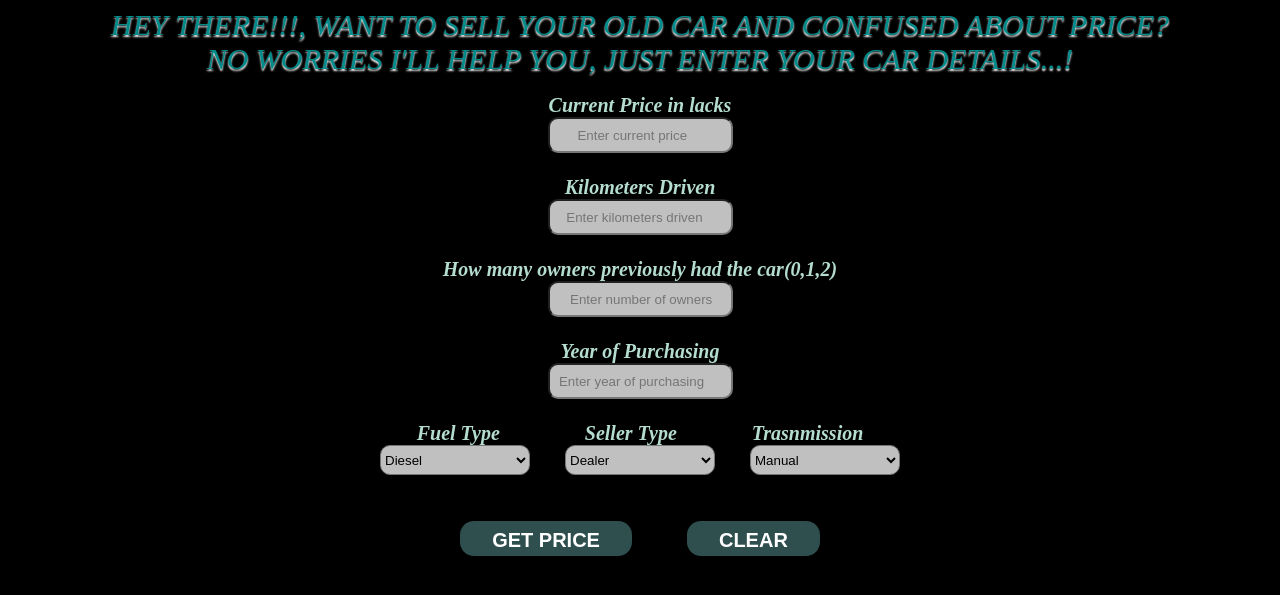
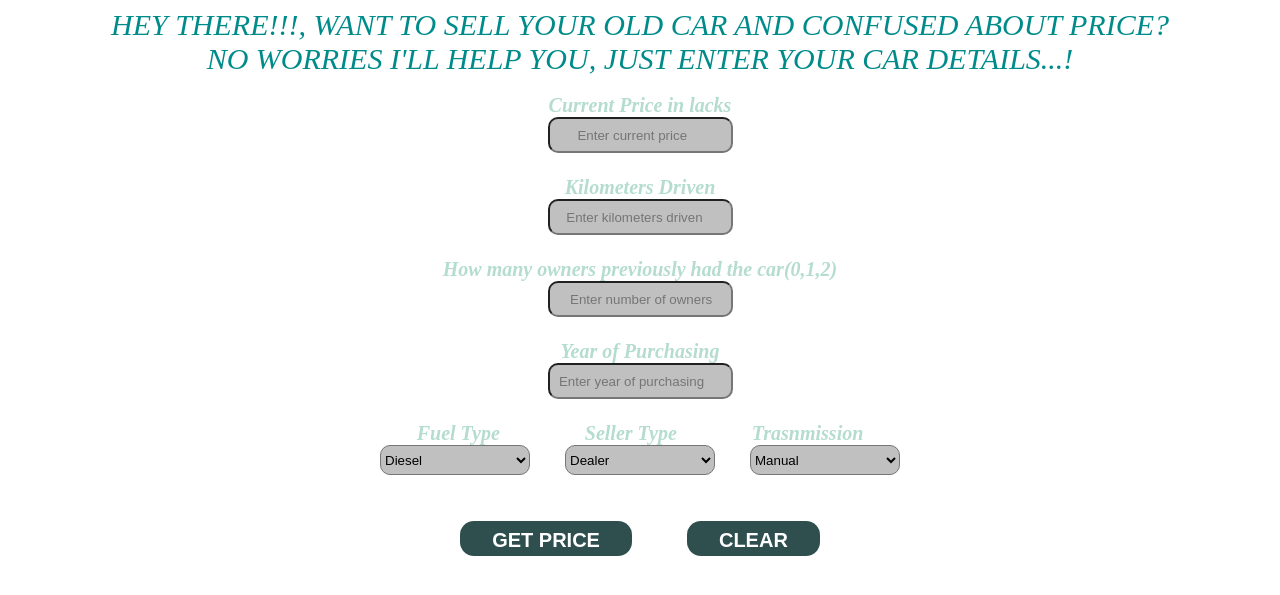
Before and after one commit to Kavana12345/car_code, a Flask app: page / in a window 1280 px wide. Shown: the top 595 px of the page. Run offline with Flask 2, Linux system fonts and the light colour scheme; parts of the project's set-up code (start-up, migrations or seed data) failed here and were passed over.

Commit message:
Update style.css

```diff
--- a/static/css/style.css
+++ b/static/css/style.css
@@ -1,8 +1,6 @@
 body{
-  background-image:url('static/css/images/img.jpg') no-repeat 0,0;
+  background-image:url("static/css/images/img.jpg") no-repeat 0,0;
   text-align:center;
-  background-color: #000000;
-
 }
  input[type=number] {
     border-radius: 10px;
```
